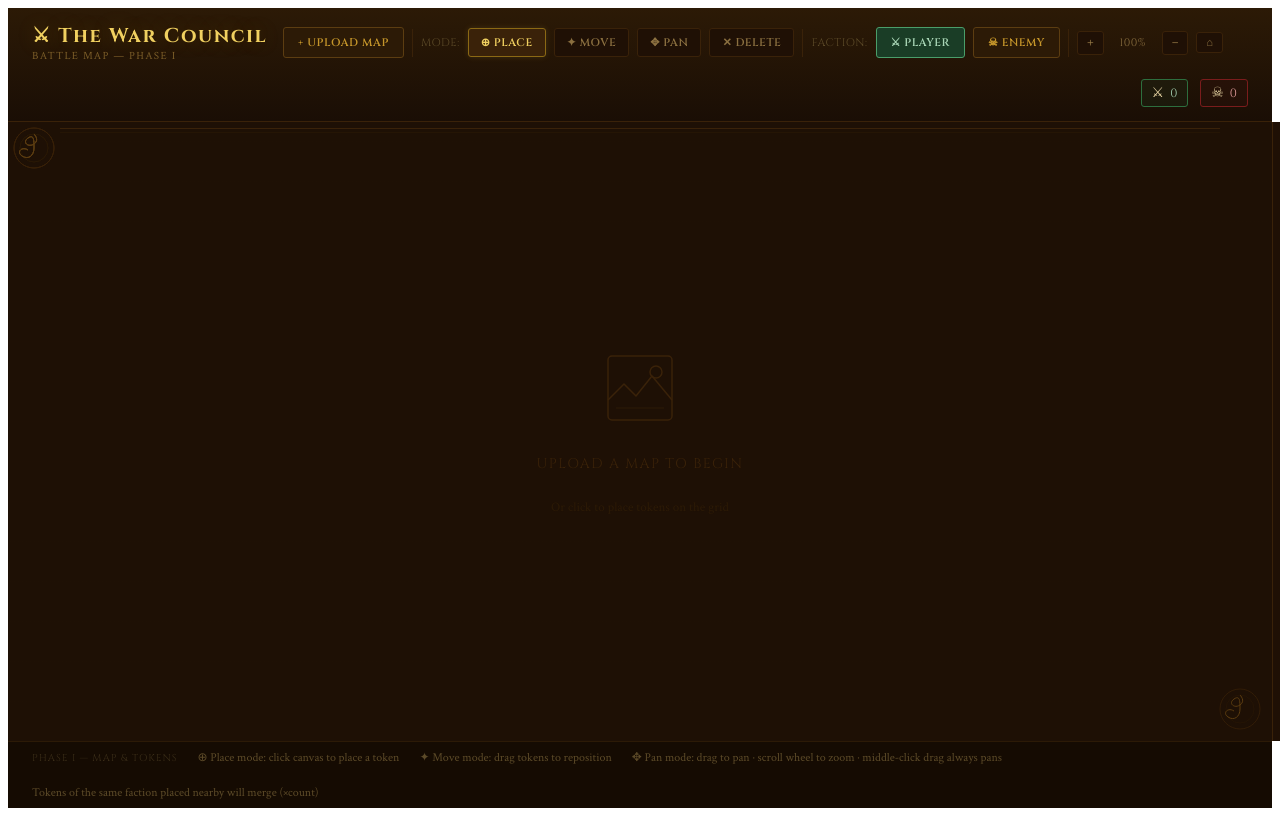
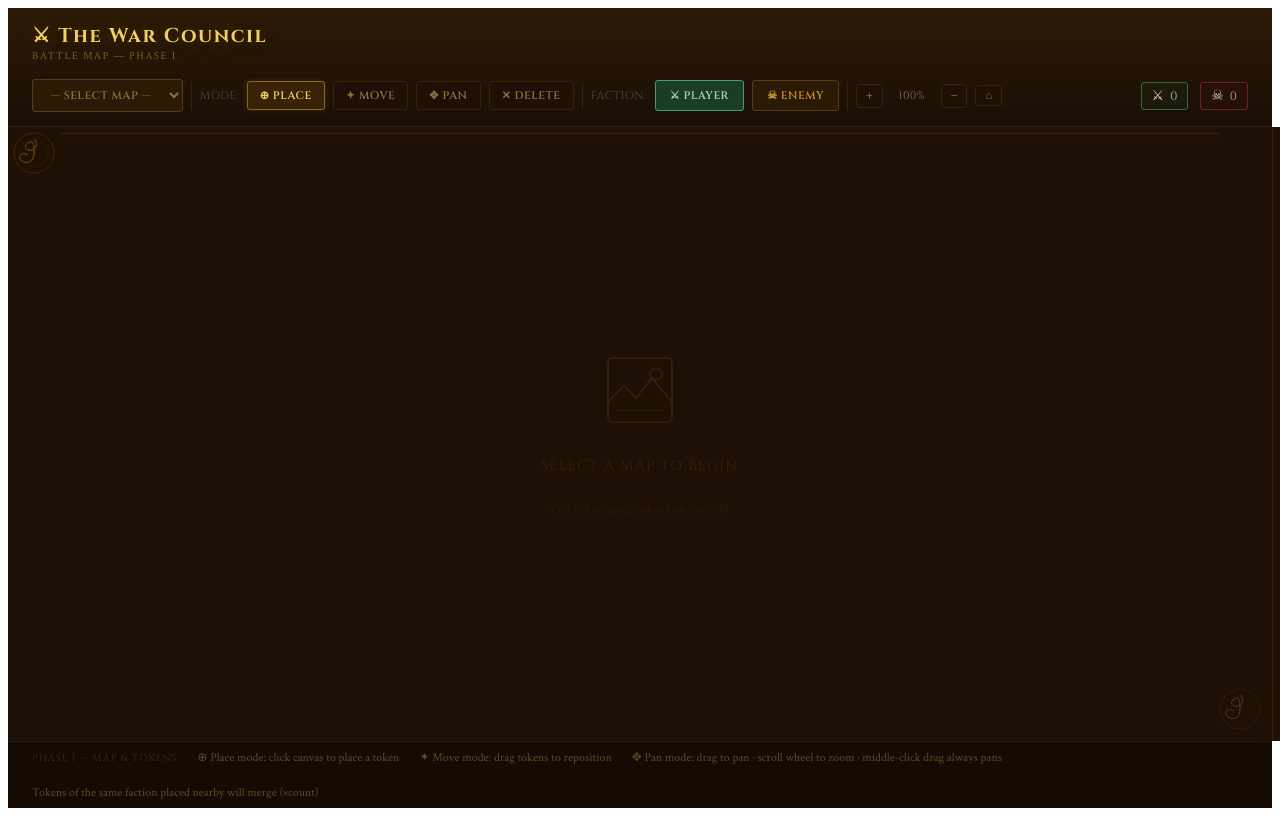
Before and after one commit to NoxVulpesDev/war-room, a React (Vite) app: page / in a window 1280 px wide. Shown: the top 816 px of the page. Built offline with nearby package versions, Linux system fonts and the light colour scheme.

Commit message:
added full static map function

```diff
--- a/src/App.jsx
+++ b/src/App.jsx
@@ -1,4 +1,11 @@
 import { useState, useRef, useCallback, useEffect } from "react";
+
+const MAPS = [
+  { id: "erin",      label: "Erin",      src: "/Erin.jpg" },
+  { id: "manx",      label: "Manx",      src: "/Manx.jpg" },
+  { id: "cymru",     label: "Cymru",     src: "/Cymru.jpg" },
+  { id: "caledonia", label: "Caledonia", src: "/Caledonia.jpg" },
+];
 
 const FACTIONS = {
   player: { color: "#2d6e3e", border: "#a8d5b5", label: "Player", icon: "⚔" },
@@ -32,6 +39,7 @@ function KnotCorner({ x = 0, y = 0 }) {
 
 export default function BattleMap() {
   const [mapImage, setMapImage] = useState(null);
+  const [selectedMap, setSelectedMap] = useState("");
   const [tokens, setTokens] = useState([]);
   const [selected, setSelected] = useState(null);
   const [placingFaction, setPlacingFaction] = useState("player");
@@ -48,17 +56,16 @@ export default function BattleMap() {
   const [isGrabbing, setIsGrabbing] = useState(false);
 
   const canvasRef = useRef(null);
-  const fileRef = useRef(null);
   const zoomRef = useRef(1);
   const panRef = useRef({ x: 0, y: 0 });
   const dragPanRef = useRef(null); // {mouseX, mouseY, panX, panY} while panning
 
   const selectedToken = tokens.find(t => t.id === selected);
 
-  const handleMapUpload = (e) => {
-    const file = e.target.files[0];
-    if (!file) return;
-    setMapImage(URL.createObjectURL(file));
+  const handleMapSelect = (e) => {
+    const map = MAPS.find(m => m.id === e.target.value);
+    setSelectedMap(e.target.value);
+    setMapImage(map ? map.src : null);
   };
 
   // ── Wheel zoom (non-passive so we can preventDefault) ──
@@ -352,12 +359,30 @@ export default function BattleMap() {
         </div>
 
         <div style={{ display: "flex", gap: 8, alignItems: "center", flexWrap: "wrap" }}>
-          {/* Map upload */}
-          <button className="toolbar-btn" onClick={() => fileRef.current.click()}>
-            + Upload Map
-          </button>
-          <input ref={fileRef} type="file" accept="image/*" onChange={handleMapUpload}
-            style={{ display: "none" }} />
+          {/* Map selector */}
+          <select
+            value={selectedMap}
+            onChange={handleMapSelect}
+            style={{
+              fontFamily: "'Cinzel', serif",
+              fontSize: 11,
+              fontWeight: 600,
+              letterSpacing: "0.05em",
+              padding: "7px 14px",
+              borderRadius: 3,
+              border: "1px solid #5c3d11",
+              background: "#2c1a06",
+              color: selectedMap ? "#f5e8c0" : "#8b7040",
+              cursor: "pointer",
+              textTransform: "uppercase",
+              outline: "none",
+            }}
+          >
+            <option value="">— Select Map —</option>
+            {MAPS.map(m => (
+              <option key={m.id} value={m.id}>{m.label}</option>
+            ))}
+          </select>
 
           <div style={{ width: 1, height: 28, background: "#3a2209" }} />
 
@@ -456,7 +481,7 @@ export default function BattleMap() {
                 <path d="M16 60 L64 60" stroke="#2c1a06" strokeWidth="1" />
               </svg>
               <p style={{ color: "#3a2209", fontFamily: "'Cinzel', serif", fontSize: 14, letterSpacing: "0.1em", textTransform: "uppercase" }}>
-                Upload a map to begin
+                Select a map to begin
               </p>
               <p style={{ color: "#2c1a06", fontSize: 13, margin: 0 }}>
                 Or click to place tokens on the grid
```
Also changed, not shown: public/map.png (deleted), 1 other file (tests, documents, lock files or other folders).
